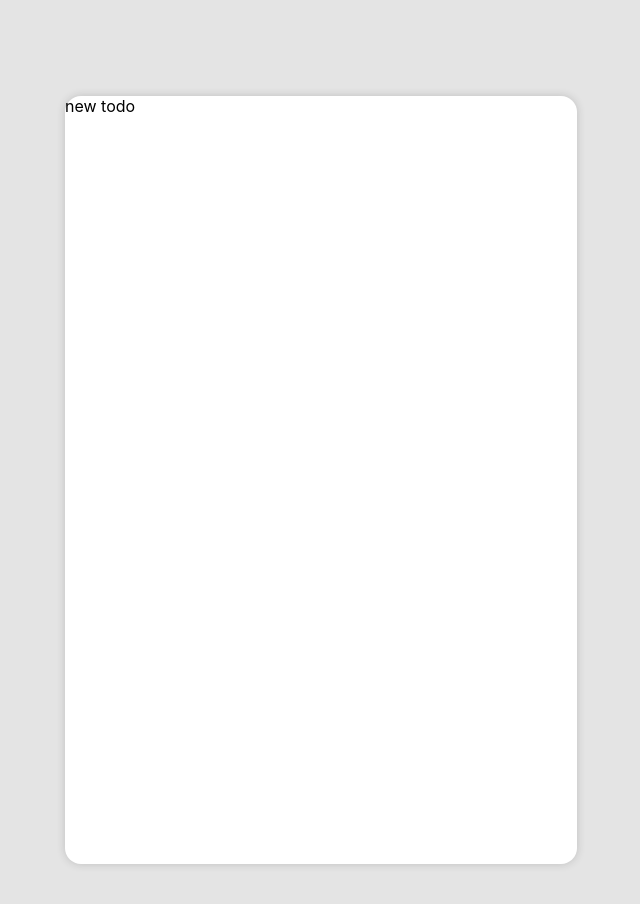
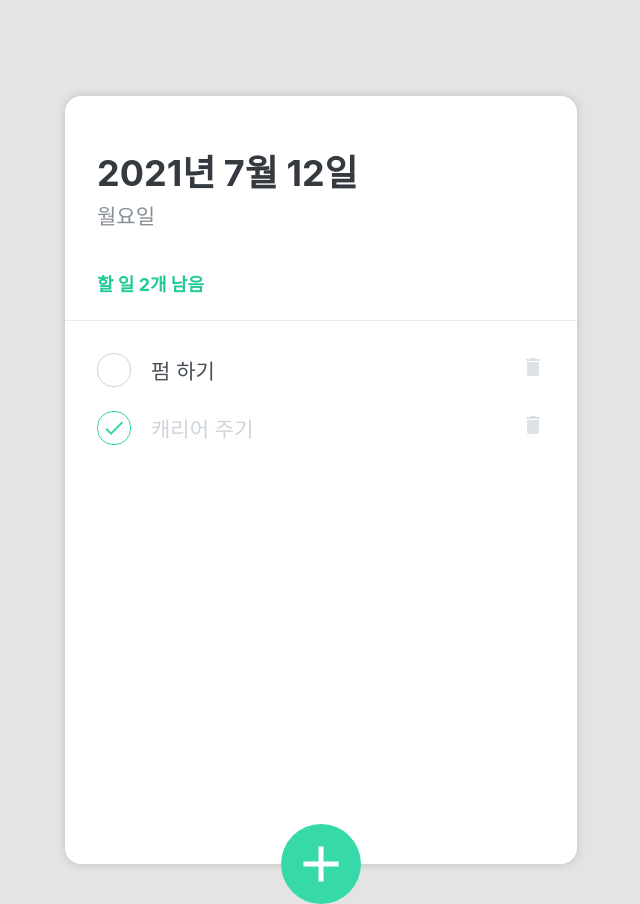
Before and after one commit to Summer-React-Study/seungmin, a React (Create React App) app in the folder to-do/: page / in a window 1280 px wide. Shown: the whole page, without its empty margins (319-959 px from the left). Built offline with nearby package versions, Linux system fonts and the light colour scheme.

Commit message:
Add components

```diff
--- a/to-do/src/App.js
+++ b/to-do/src/App.js
@@ -2,6 +2,9 @@ import React from 'react';
 import { createGlobalStyle } from 'styled-components';
 
 import TodoTemplate from './components/TodoTemplate';
+import TodoHead from './components/TodoHead';
+import TodoList from './components/TodoList';
+import TodoCreate from './components/TodoCreate';
 
 const GlobalStyle = createGlobalStyle`
   body {
@@ -15,7 +18,11 @@ function App() {
   return (
     <div className="App">
       <GlobalStyle />
-      <TodoTemplate>new todo</TodoTemplate>
+      <TodoTemplate>
+        <TodoHead />
+        <TodoList />
+        <TodoCreate />
+      </TodoTemplate>
     </div>
   );
 }
--- /dev/null
+++ b/to-do/src/components/TodoCreate.js
@@ -0,0 +1,101 @@
+import React, { useState } from 'react';
+import styled, { css } from 'styled-components';
+import { MdAdd } from 'react-icons/md';
+
+import TodoItem from './TodoItem';
+
+const CircleButton = styled.button`
+    background: #38d9a9;
+    &:hover {
+        background: #63e6be;
+    }
+    &:active {
+        background: #20c997;
+    }
+
+    z-index: 5;
+    cursor: pointer;
+    width: 80px;
+    height: 80px;
+    display: block;
+    align-items: center;
+    justify-content: center;
+    font-size: 60px;
+    position: absolute;
+    left: 50%;
+    bottom: 0px;
+    transform: translate(-50%, 50%);
+    color: white;
+    border-radius: 50%;
+    border: none;
+    outline: none;
+    display: flex;
+    align-items: center;
+    justify-content: center;
+
+    transition: 0.125s all ease-in;
+    ${props =>
+        props.open &&
+        css`
+          background: #ff6b6b;
+          &:hover {
+            background: #ff8787;
+          }
+          &:active {
+            background: #fa5252;
+          }
+          transform: translate(-50%, 50%) rotate(45deg);
+    `}
+`;
+
+const InsertFormPositioner = styled.div`
+  width: 100%;
+  bottom: 0;
+  left: 0;
+  position: absolute;
+`;
+
+const InsertForm = styled.form`
+  background: #f8f9fa;
+  padding-left: 32px;
+  padding-top: 32px;
+  padding-right: 32px;
+  padding-bottom: 72px;
+
+  border-bottom-left-radius: 16px;
+  border-bottom-right-radius: 16px;
+  border-top: 1px solid #e9ecef;
+`;
+
+const Input = styled.input`
+  padding: 12px;
+  border-radius: 4px;
+  border: 1px solid #dee2e6;
+  width: 100%;
+  outline: none;
+  font-size: 18px;
+  box-sizing: border-box;
+`;
+
+function TodoCreate() {
+    const [open, setOpen] = useState(false);
+
+    const onToggle = () => setOpen(!open);
+
+    return (
+        <>
+            {open && (
+                <InsertFormPositioner>
+                    <InsertForm>
+                        <Input autoFocus placeholder="할 일 입력" />
+                    </InsertForm>
+                </InsertFormPositioner>
+            )}
+            <CircleButton onClick={onToggle} open={open}>
+                <MdAdd />
+            </CircleButton>
+        </>
+    )
+}
+
+export default TodoCreate;
--- /dev/null
+++ b/to-do/src/components/TodoHead.js
@@ -0,0 +1,82 @@
+import React, { useRef } from 'react';
+import styled from 'styled-components';
+
+const TodoHeadBlock = styled.div`
+    padding-top: 48px;
+    padding-left: 32px;
+    padding-right: 32px;
+    padding-bottom: 24px;
+    border-bottom: 1px solid #e9ecef;
+    h1 {
+        margin: 0;
+        font-size: 36px;
+        color: #343a40;
+    }
+    .day {
+        margin-top: 4px;
+        color: #868e96;
+        font-size: 21px;
+    }
+    .tasks-left {
+        color: #20c997;
+        font-size: 18px;
+        margin-top: 40px;
+        font-weight: bold;
+    }
+`;
+
+const getDay = (today) => {
+    let day = ''
+
+    switch(today.getDay()) {
+        case 1: {
+            day = '월';
+            break;
+        }
+        case 2: {
+            day = '화';
+            break;
+        }
+        case 3: {
+            day = '수';
+            break;
+        }
+        case 4: {
+            day = '목';
+            break;
+        }
+        case 5: {
+            day = '금';
+            break;
+        }
+        case 6: {
+            day = '토';
+            break;
+        }
+        case 7: {
+            day = '일';
+            break;
+        }
+    }
+    return day;
+}
+
+function TodoHead() {
+    const today = new Date();
+    const year = today.getFullYear();
+    const month = today.getMonth() + 1;
+    const date = today.getDate();
+    const day = getDay(today);
+
+    const tasks = useRef(2);
+
+    return (
+        <TodoHeadBlock>
+            <h1>{year}년 {month}월 {date}일</h1>
+            <div className="day">{day}요일</div>
+            <div className="tasks-left">할 일 {tasks.current}개 남음</div>
+        </TodoHeadBlock>
+    )
+}
+
+export default TodoHead;
--- /dev/null
+++ b/to-do/src/components/TodoItem.js
@@ -0,0 +1,73 @@
+import React from 'react';
+import styled, { css } from 'styled-components';
+import { MdDone, MdDelete } from 'react-icons/md';
+
+const Remove = styled.div`
+    dispaly: flex;
+    align-items: center;
+    justify-content: center;
+    color: #dee2e6;
+    font-size: 24px;
+    cursor: pointer;
+    &:hover {
+        color:#ff6b6b;
+    }
+    dispaly:none;
+    transition: color 0.3s;
+`;
+
+const TodoItemBlock = styled.div`
+    display: flex;
+    align-items: center;
+    padding-top: 12px;
+    padding-bottom: 12px;
+    &:hover {
+        ${Remove} {
+        display: initial;
+        }
+    }
+`;
+
+const CheckCircle = styled.div`
+    width: 32px;
+    height: 32px;
+    border-radius: 16px;
+    border: 1px solid #ced4da;
+    font-size: 24px;
+    display: flex;
+    align-items: center;
+    justify-content: center;
+    margin-right: 20px;
+    cursor: pointer;
+    ${props =>
+        props.done &&
+        css`
+            border: 1px solid #38d9a9;
+            color: #38d9a9;
+        `}
+`;
+
+const Text = styled.div`
+    flex: 1;
+    font-size: 21px;
+    color: #495057;
+    ${props =>
+        props.done &&
+        css`
+            color: #ced4da;
+    `}
+`;
+
+function TodoItem({ id, done, text }) {
+    return (
+        <TodoItemBlock>
+            <CheckCircle done={done}>{done && <MdDone />}</CheckCircle>
+            <Text done={done}>{text}</Text>
+            <Remove>
+                <MdDelete />
+            </Remove>
+        </TodoItemBlock>
+    )
+}
+
+export default TodoItem;
--- /dev/null
+++ b/to-do/src/components/TodoList.js
@@ -0,0 +1,22 @@
+import React from 'react';
+import styled from 'styled-components';
+
+import TodoItem from './TodoItem';
+
+const TodoListBlock = styled.div`
+    flex: 1;
+    padding: 20px 32px;
+    padding-bottom: 48px;
+    overflow-y: auto;
+`;
+
+function TodoList() {
+    return (
+        <TodoListBlock>
+            <TodoItem text="펌 하기" done={false} />
+            <TodoItem text="캐리어 주기" done={true} />
+        </TodoListBlock>
+    )
+}
+
+export default TodoList;
```
